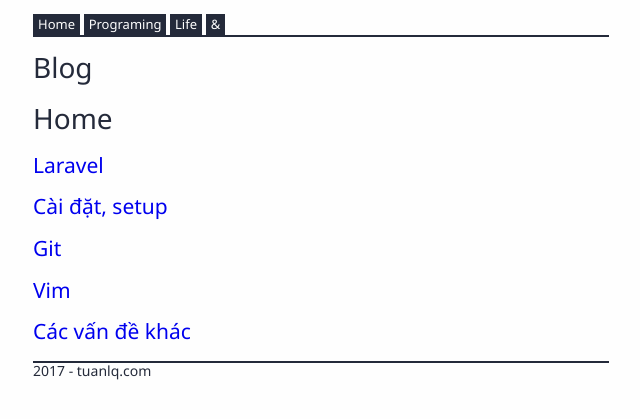
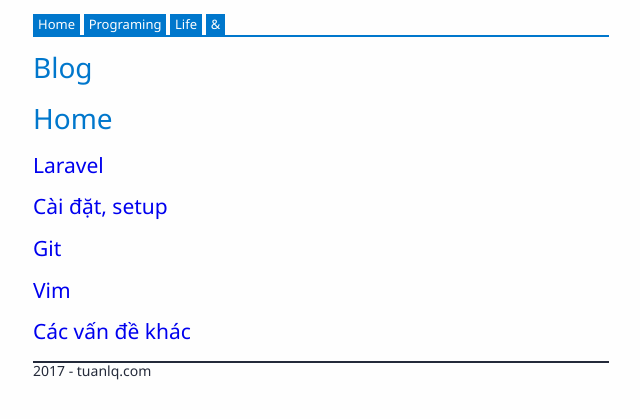
Before and after one commit to tuanle/tuanle.github.io, a Jekyll site: the page built from index.md, in a window 1280 px wide. Shown: the top 419 px of the page, without its empty margins (159-799 px from the left). Built offline with Jekyll 4.4.1, drawn with Linux system fonts in a browser that asks for light colours.

Commit message:
[temp] Temporary commit in 2017-02-16 06:55

```diff
--- a/assets/css/main.css
+++ b/assets/css/main.css
@@ -83,6 +83,7 @@ a {
 }
 
 h1, h2, h3, h4, h5 {
+    color: #07c;
     font-weight: normal;
 }
 
@@ -98,7 +99,7 @@ h1, h2, h3, h4, h5 {
 #menu {
     padding: 0;
     list-style: none;
-    border-bottom: 2px solid #242a3a;
+    border-bottom: 2px solid #07c;
 }
 
 #menu .item {
@@ -114,14 +115,14 @@ h1, h2, h3, h4, h5 {
     font-size: 13px;
     padding: 3px 5px;
     color: #fefefe;
-    background: #242a3a;
+    background: #07c;
 }
 
 #menu .item a:hover {
-    border: 2px solid #242a3a;
+    border: 2px solid #07c;
     border-bottom: 0;
     padding: 1px 3px 3px 3px;
-    color: #242a3a;
+    color: #07c;
     background: #fefefe;
 }
 
```
